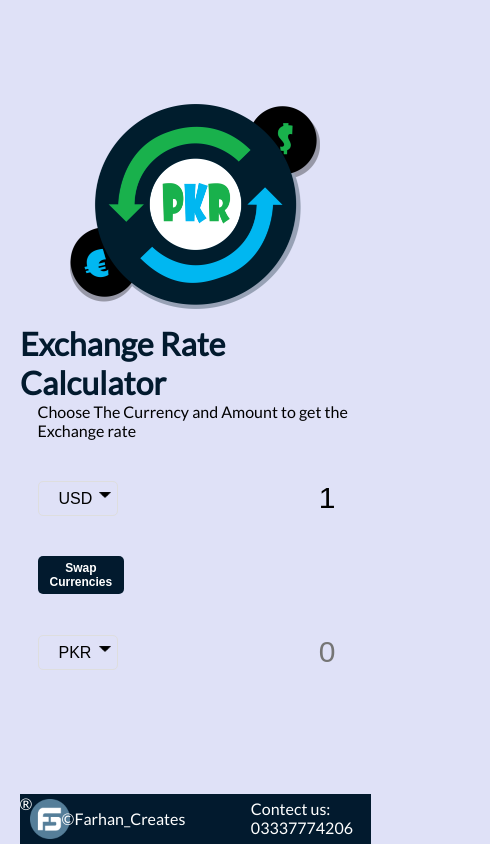
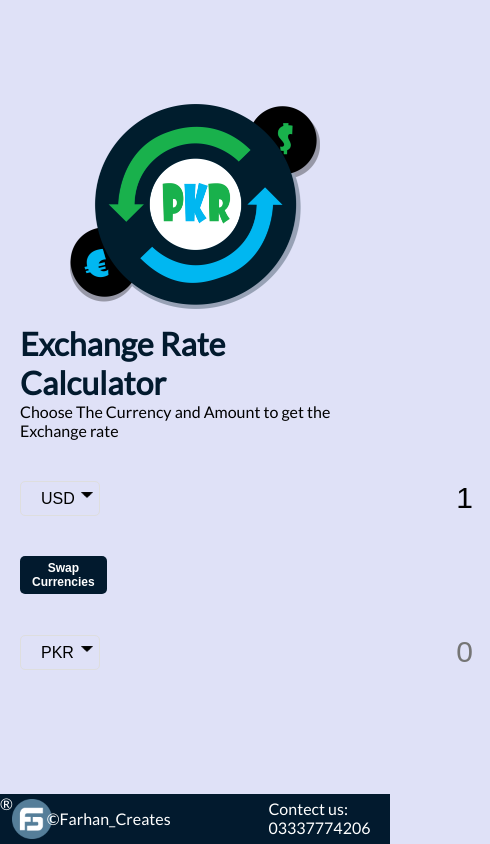
Before and after one commit to Fari056/erate, a plain HTML site: page index.html in a window 390 px wide. Shown: the whole page, 490 px wide, since content can reach past the window. Drawn offline with Linux system fonts and the light colour scheme; no server answers.

Commit message:
some cahanging

```diff
--- a/css/style.css
+++ b/css/style.css
@@ -134,7 +134,7 @@ select:focus,input:focus,button:focus{
 }
 
 @media (max-width : 800px){
-    .container,.bottom-bar, .currency input{
-        width: 90%;
+    .container,.bottom-bar, .currency{
+        width: 100%;
     }
 }
```
